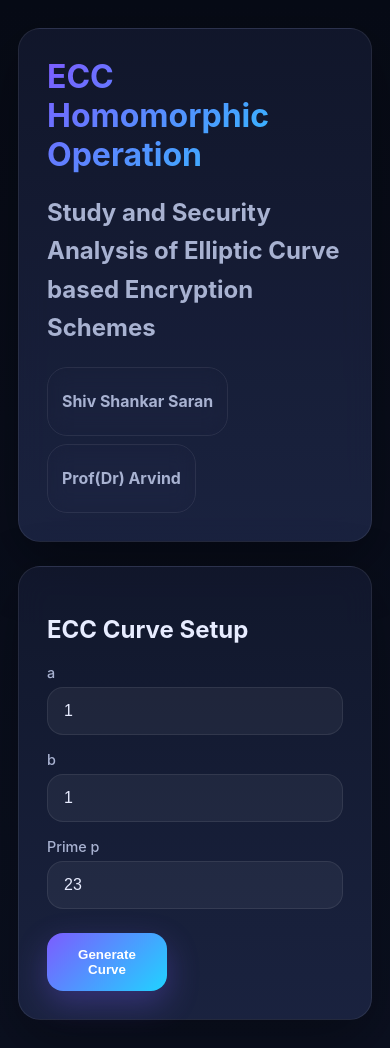
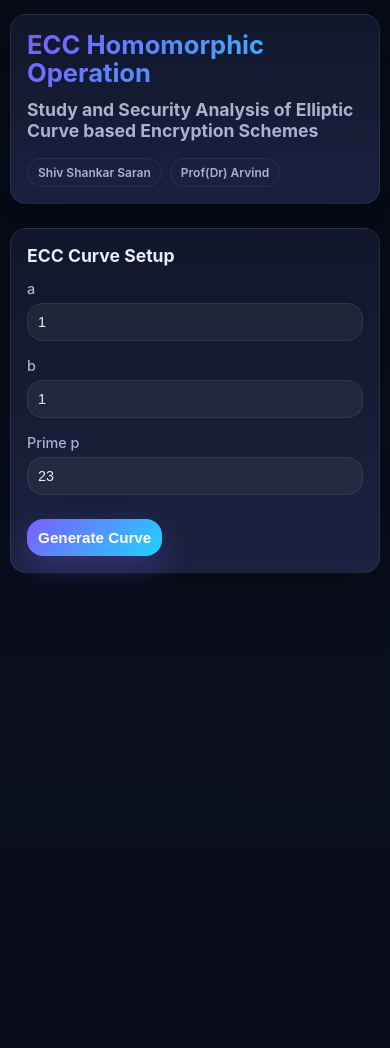
Before and after one commit to shivshankarsaran/shiv.ecc, a Flask app: page / in a window 390 px wide. After the commit the page ends 579 px from the top, so only its background shows below. Run offline with Flask 3, Linux system fonts and the light colour scheme.

Commit message:
Update style.css

```diff
--- a/static/style.css
+++ b/static/style.css
@@ -7,26 +8,43 @@
   --muted: #a8b2d1;
   --accent: #7c5cff;
   --accent-2: #20d3ff;
-  --border: rgba(255,255,255,0.08);
+  --border: rgba(255, 255, 255, 0.08);
   --success: #2dd4bf;
   --danger: #fb7185;
-  --shadow: 0 20px 60px rgba(0,0,0,0.35);
+  --shadow: 0 20px 60px rgba(0, 0, 0, 0.35);
   --radius: 22px;
 }
 
-* { box-sizing: border-box; }
+* {
+  box-sizing: border-box;
+}
+
+html {
+  -webkit-text-size-adjust: 100%;
+  text-size-adjust: 100%;
+}
 
 body {
   margin: 0;
-  font-family: Inter, system-ui, sans-serif;
+  font-family: Inter, system-ui, -apple-system, BlinkMacSystemFont, "Segoe UI", sans-serif;
   background: linear-gradient(180deg, #070b16 0%, #0b1020 100%);
   color: var(--text);
   min-height: 100vh;
+  overflow-x: hidden;
 }
 
-.wrap { max-width: 1400px; margin: 0 auto; padding: 28px 18px; }
+.wrap {
+  max-width: 1400px;
+  margin: 0 auto;
+  padding: 28px 18px;
+}
 
-.hero { display: grid; grid-template-columns: 1fr; gap: 18px; margin-bottom: 24px; }
+.hero {
+  display: grid;
+  grid-template-columns: 1fr;
+  gap: 18px;
+  margin-bottom: 24px;
+}
 
 .card {
   background: linear-gradient(180deg, var(--panel), var(--panel-2));
@@ -37,11 +55,31 @@ body {
   backdrop-filter: blur(15px);
 }
 
-h1 { font-size: 2.5rem; margin: 0 0 12px; background: linear-gradient(135deg, var(--accent), var(--accent-2)); -webkit-background-clip: text; -webkit-text-fill-color: transparent; }
+h1 {
+  font-size: 2.5rem;
+  margin: 0 0 12px;
+  background: linear-gradient(135deg, var(--accent), var(--accent-2));
+  -webkit-background-clip: text;
+  -webkit-text-fill-color: transparent;
+  line-height: 1.1;
+}
 
-.subtitle { color: var(--muted); line-height: 1.6; margin-bottom: 16px; }
+h2 {
+  margin-top: 0;
+  line-height: 1.2;
+}
 
-.pills { display: flex; flex-wrap: wrap; gap: 8px; }
+.subtitle {
+  color: var(--muted);
+  line-height: 1.6;
+  margin-bottom: 16px;
+}
+
+.pills {
+  display: flex;
+  flex-wrap: wrap;
+  gap: 8px;
+}
 
 .pill {
   padding: 8px 14px;
@@ -52,39 +90,80 @@ h1 { font-size: 2.5rem; margin: 0 0 12px; background: linear-gradient(135deg, va
   backdrop-filter: blur(10px);
 }
 
-.grid { display: grid; grid-template-columns: repeat(12, 1fr); gap: 24px; }
+.pill h3 {
+  margin: 0;
+  font-size: 0.85rem;
+  font-weight: 600;
+}
 
-.span-12 { grid-column: span 12; }
-.span-6 { grid-column: span 6; }
-.span-4 { grid-column: span 4; }
+.grid {
+  display: grid;
+  grid-template-columns: repeat(12, 1fr);
+  gap: 24px;
+}
 
-form { display: grid; gap: 16px; }
+.span-12 {
+  grid-column: span 12;
+}
 
-.field { display: flex; flex-direction: column; gap: 6px; }
+.span-6 {
+  grid-column: span 6;
+}
 
-.field.wide { grid-column: span 12; }
+.span-4 {
+  grid-column: span 4;
+}
 
-label { font-size: 0.9rem; color: var(--muted); font-weight: 500; }
+form {
+  display: grid;
+  gap: 16px;
+}
+
+.field {
+  display: flex;
+  flex-direction: column;
+  gap: 6px;
+}
+
+.field.wide {
+  grid-column: span 12;
+}
+
+label {
+  font-size: 0.9rem;
+  color: var(--muted);
+  font-weight: 500;
+}
 
 input {
   width: 100%;
   border: 1px solid var(--border);
-  background: rgba(255,255,255,0.05);
+  background: rgba(255, 255, 255, 0.05);
   color: var(--text);
   padding: 14px 16px;
   border-radius: 16px;
   font-size: 1rem;
   transition: all 0.2s ease;
+  outline: none;
+}
+
+input::placeholder {
+  color: rgba(231, 236, 255, 0.45);
 }
 
 input:focus {
   border-color: var(--accent);
-  box-shadow: 0 0 0 3px rgba(124,92,255,0.1);
+  box-shadow: 0 0 0 3px rgba(124, 92, 255, 0.1);
   transform: translateY(-1px);
-  background: rgba(255,255,255,0.08);
+  background: rgba(255, 255, 255, 0.08);
 }
 
-.btnrow { display: flex; gap: 12px; flex-wrap: wrap; margin-top: 8px; }
+.btnrow {
+  display: flex;
+  gap: 12px;
+  flex-wrap: wrap;
+  margin-top: 8px;
+}
 
 button {
   border: 0;
@@ -133,24 +246,235 @@ button:hover { transform: translateY(-2px); box-shadow: 0 16px 40px rgba(124,92,
   padding: 16px 20px;
   border: 1px solid var(--border);
   border-radius: 16px;
-  background: rgba(255,255,255,0.03);
+  background: rgba(255, 255, 255, 0.03);
 }
 
-.label { color: var(--muted); font-weight: 500; }
-.value { text-align: right; word-break: break-all; }
+.label {
+  color: var(--muted);
+  font-weight: 500;
+}
+
+.value {
+  text-align: right;
+  word-break: break-word;
+}
 
 .plot {
   width: 100%;
   border-radius: 20px;
   border: 1px solid var(--border);
   background: #fff;
-  box-shadow: 0 20px 40px rgba(0,0,0,0.3);
+  box-shadow: 0 20px 40px rgba(0, 0, 0, 0.3);
 }
 
-.row.success { border-left: 4px solid var(--success); background: rgba(45,212,191,0.1); }
+.row.success {
+  border-left: 4px solid var(--success);
+  background: rgba(45, 212, 191, 0.1);
+}
 
+/* Result panel styles */
+.result-panel {
+  margin-top: 16px;
+  padding: 16px;
+  border-radius: 12px;
+  background: rgba(15, 23, 42, 0.95);
+  border: 1px solid var(--border);
+}
+
+.result-header h3 {
+  margin: 0 0 10px;
+  font-size: 16px;
+  color: var(--text);
+}
+
+.result-item {
+  display: flex;
+  justify-content: space-between;
+  align-items: center;
+  gap: 12px;
+  padding: 10px;
+  border-radius: 8px;
+  margin-bottom: 8px;
+}
+
+.result-item .label {
+  font-size: 14px;
+  color: #cbd5e1;
+}
+
+.result-item .value {
+  font-size: 16px;
+  font-weight: bold;
+}
+
+.result-item.success {
+  background: rgba(34, 197, 94, 0.1);
+  border: 1px solid #22c55e;
+}
+
+.result-item.primary {
+  background: rgba(59, 130, 246, 0.1);
+  border: 1px solid #3b82f6;
+}
+
+.hidden {
+  opacity: 0;
+  transform: translateY(20px);
+}
+
+.show {
+  animation: fadeSlideIn 0.6s ease forwards;
+}
+
+@keyframes fadeSlideIn {
+  to {
+    opacity: 1;
+    transform: translateY(0);
+  }
+}
+
+.animate-pop {
+  display: inline-block;
+  animation: popIn 0.4s ease;
+}
+
+@keyframes popIn {
+  0% {
+    transform: scale(0.6);
+    opacity: 0;
+  }
+  70% {
+    transform: scale(1.2);
+  }
+  100% {
+    transform: scale(1);
+    opacity: 1;
+  }
+}
+
+/* Tablet */
 @media (max-width: 768px) {
-  .grid { grid-template-columns: 1fr; }
-  .span-6, .span-12, span-4 { grid-column: span 1; }
-  h1 { font-size: 2rem; }
+  .wrap {
+    padding: 18px 12px;
+  }
+
+  .grid {
+    grid-template-columns: 1fr;
+    gap: 16px;
+  }
+
+  .span-6,
+  .span-12,
+  .span-4 {
+    grid-column: span 1;
+  }
+
+  .card {
+    padding: 20px;
+    border-radius: 16px;
+  }
+
+  h1 {
+    font-size: 2rem;
+  }
+
+  .subtitle {
+    font-size: 0.95rem;
+  }
+
+  input {
+    padding: 12px;
+    font-size: 0.95rem;
+  }
+
+  button {
+    width: 100%;
+    padding: 12px;
+  }
+
+  .btnrow {
+    flex-direction: column;
+  }
+
+  .row {
+    grid-template-columns: 1fr;
+    text-align: left;
+  }
+
+  .value {
+    text-align: left;
+    font-size: 0.9rem;
+  }
+
+  .kpi {
+    grid-template-columns: 1fr 1fr;
+  }
 }
+
+/* Small phones */
+@media (max-width: 480px) {
+  .wrap {
+    padding: 14px 10px;
+  }
+
+  h1 {
+    font-size: 1.6rem;
+  }
+
+  h2 {
+    font-size: 1.1rem;
+  }
+
+  .card {
+    padding: 16px;
+  }
+
+  .pill {
+    font-size: 0.75rem;
+    padding: 6px 10px;
+  }
+
+  .pill h3 {
+    font-size: 0.75rem;
+  }
+
+  input {
+    padding: 10px;
+    font-size: 0.9rem;
+  }
+
+  button {
+    font-size: 0.95rem;
+    padding: 10px;
+  }
+
+  .box {
+    padding: 14px;
+  }
+
+  .val {
+    font-size: 1.2rem;
+  }
+
+  .mono {
+    font-size: 0.8rem;
+  }
+
+  .kpi {
+    grid-template-columns: 1fr;
+  }
+
+  .row {
+    padding: 12px 14px;
+    gap: 8px;
+  }
+
+  .result-panel {
+    padding: 12px;
+  }
+
+  .result-item {
+    flex-direction: column;
+    align-items: flex-start;
+  }
+}
```
Also changed, not shown: other parts of static/style.css (+46 -11 lines).
